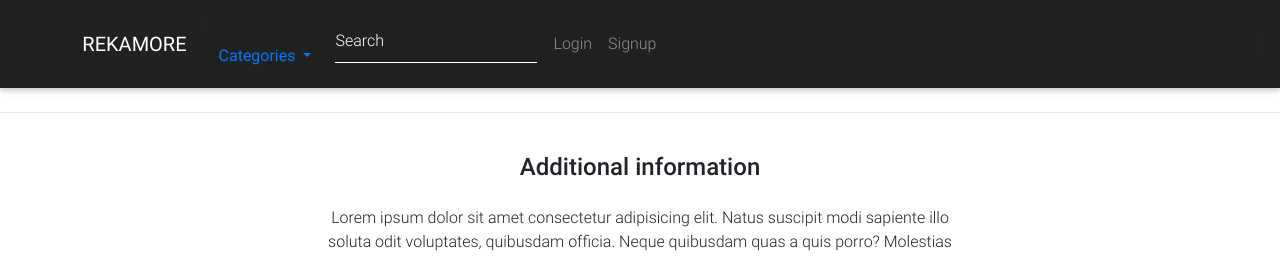
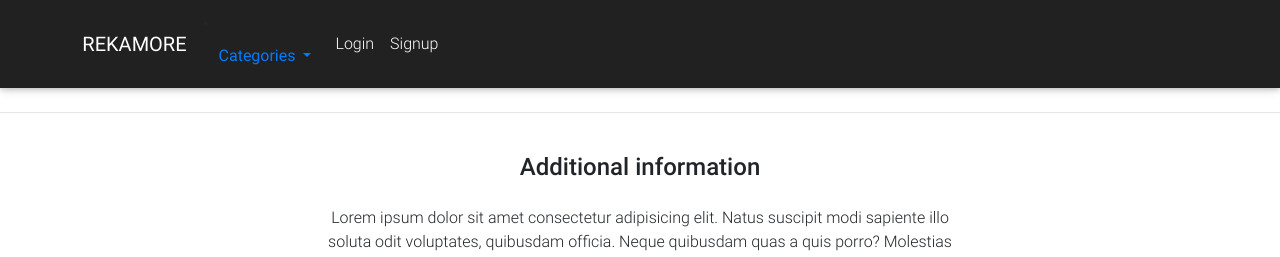
Before and after one commit to floydflava/comfi, a Django app: page /accessories in a window 1280 px wide. Shown: the top 257 px of the page. Run offline with Django 3.2, Linux system fonts and the light colour scheme; data that the repository does not hold is empty; some libraries are stand-ins or nearby versions.

Commit message:
initial commit

```diff
--- a/templates/navbar.html
+++ b/templates/navbar.html
@@ -34,46 +34,46 @@
       <div class="collapse navbar-collapse" id="navbarSupportedContent">
 
         <!-- Left -->
-        <ul class="navbar-nav mr-auto">
+        <!-- <ul class="navbar-nav mr-auto">
           <form class="form-inline" action="{% url 'rope:search' %}" method="get">
             <div class="md-form my-0">
               <input class="form-control mr-sm-2" name="q" type="text" placeholder="Search" aria-label="Search">
             </div>
           </form>
+
+
+
+        </ul> -->
+
+        <!-- Right -->
         <ul class="navbar-nav nav-flex-icons">
           {% if request.user.is_authenticated %}
-
+          <li class="nav-item">
             <a href="{% url 'rope:order-summary' %}" class="nav-link waves-effect">
               <span class="badge red z-depth-1 mr-1"> {{ request.user|cart_item_count }} </span>
               <i class="fas fa-shopping-cart"></i>
               <span class="clearfix d-none d-sm-inline-block"> Cart </span>
             </a>
-          </ul>
+          </li>
 
-
+          <li class="nav-item">
             <a class="nav-link waves-effect" href="{% url 'account_logout' %}">
               <span class="clearfix d-none d-sm-inline-block"> Logout </span>
             </a>
-
+          </li>
           {% else %}
-
+          <li class="nav-item">
             <a class="nav-link waves-effect" href="{% url 'account_login' %}">
               <span class="clearfix d-none d-sm-inline-block"> Login </span>
             </a>
-
-
+          </li>
+          <li class="nav-item">
             <a class="nav-link waves-effect" href="{% url 'account_signup' %}">
               <span class="clearfix d-none d-sm-inline-block"> Signup </span>
             </a>
-
+          </li>
           {% endif %}
-
-
-
-
         </ul>
-
-        <!-- Right -->
 
       </div>
 
```
Lines whose indentation alone changed are shown as unchanged.
